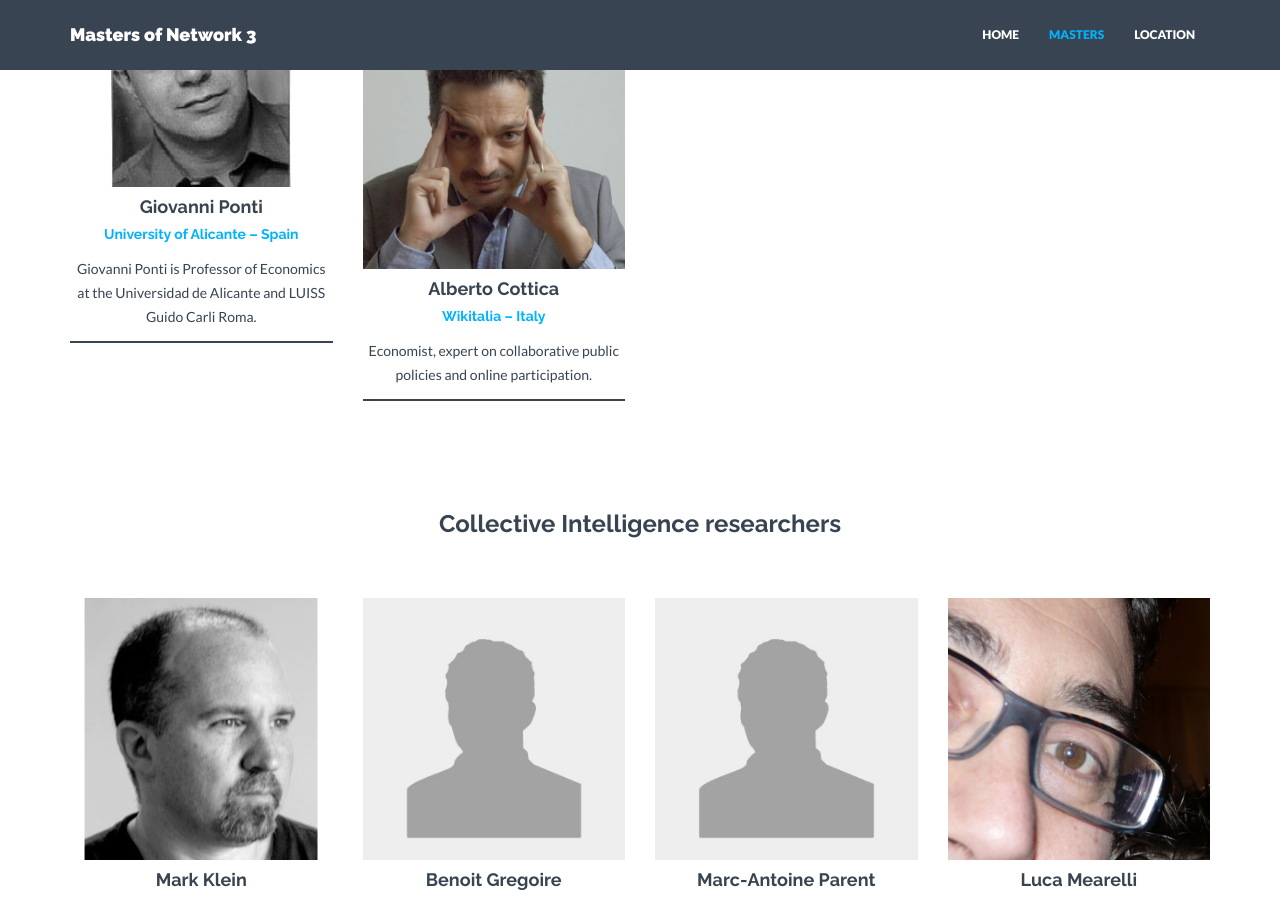
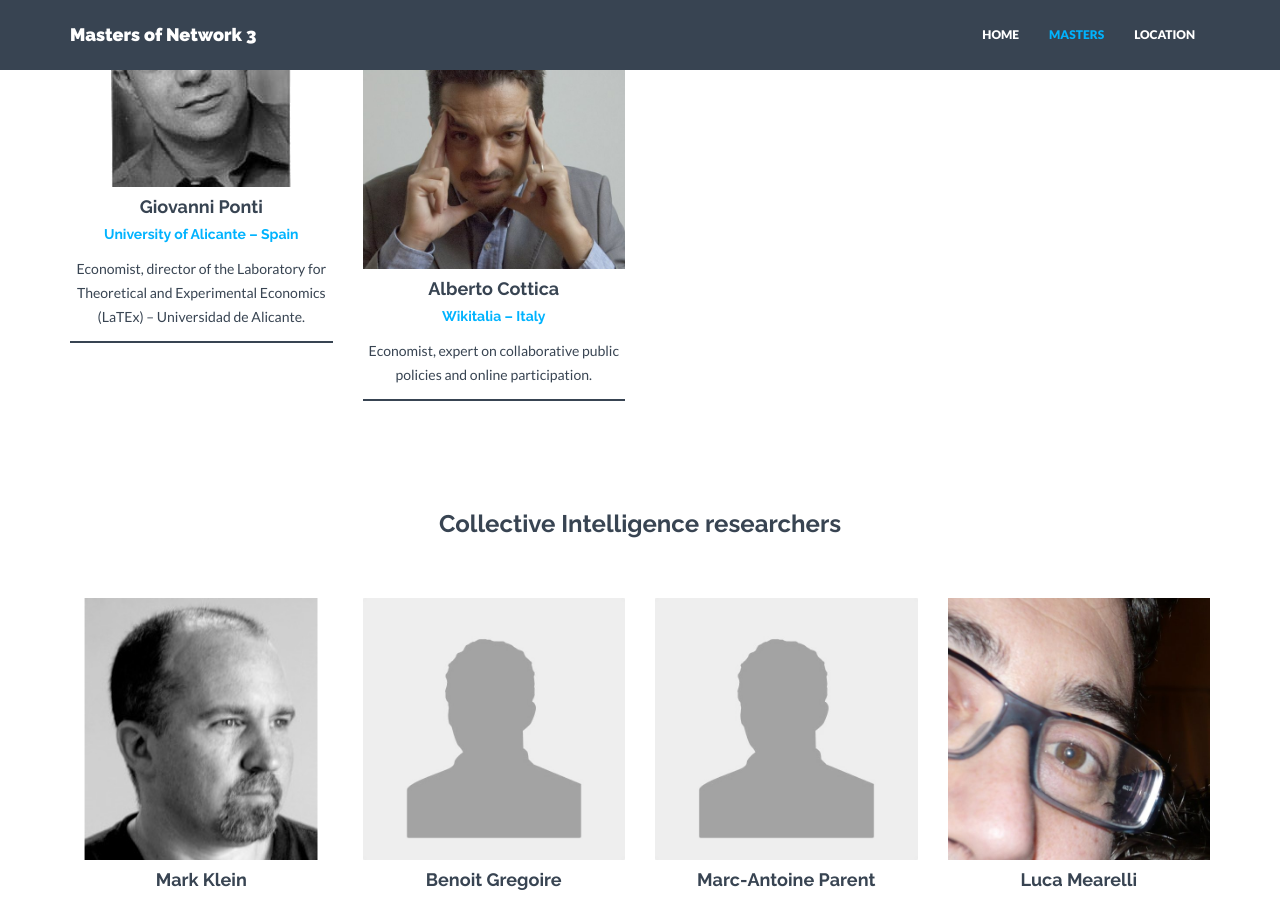
Before and after one commit to Wikitalia/MoN3, a Jekyll site: the page built from masters.html, in a window 1280 px wide and 900 px high, scrolled down 1950 px. Built offline with Jekyll 4.4.1, drawn with Linux system fonts in a browser that asks for light colours; nearby versions of some CDN libraries.

Commit message:
fix description

```diff
--- a/_config.yml
+++ b/_config.yml
@@ -122,7 +122,7 @@ masters:
     - name: Giovanni Ponti
       category: Network/Data Scientists
       position: "University of Alicante – Spain"
-      text: Giovanni Ponti is Professor of Economics at the Universidad de Alicante and LUISS Guido Carli Roma.
+      text: "Economist, director of the Laboratory for Theoretical and Experimental Economics (LaTEx) – Universidad de Alicante."
       img: giovanni_ponti.jpg
       social:
         - title: link
```
